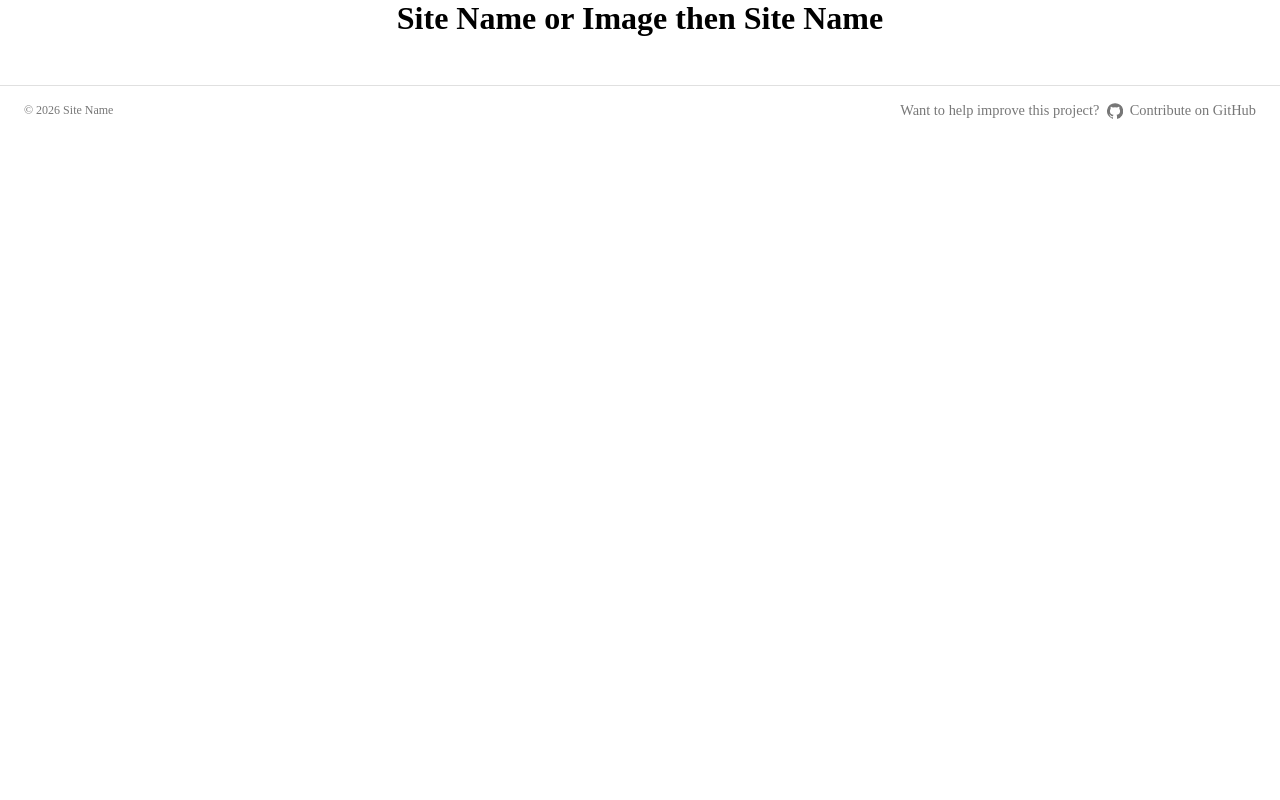
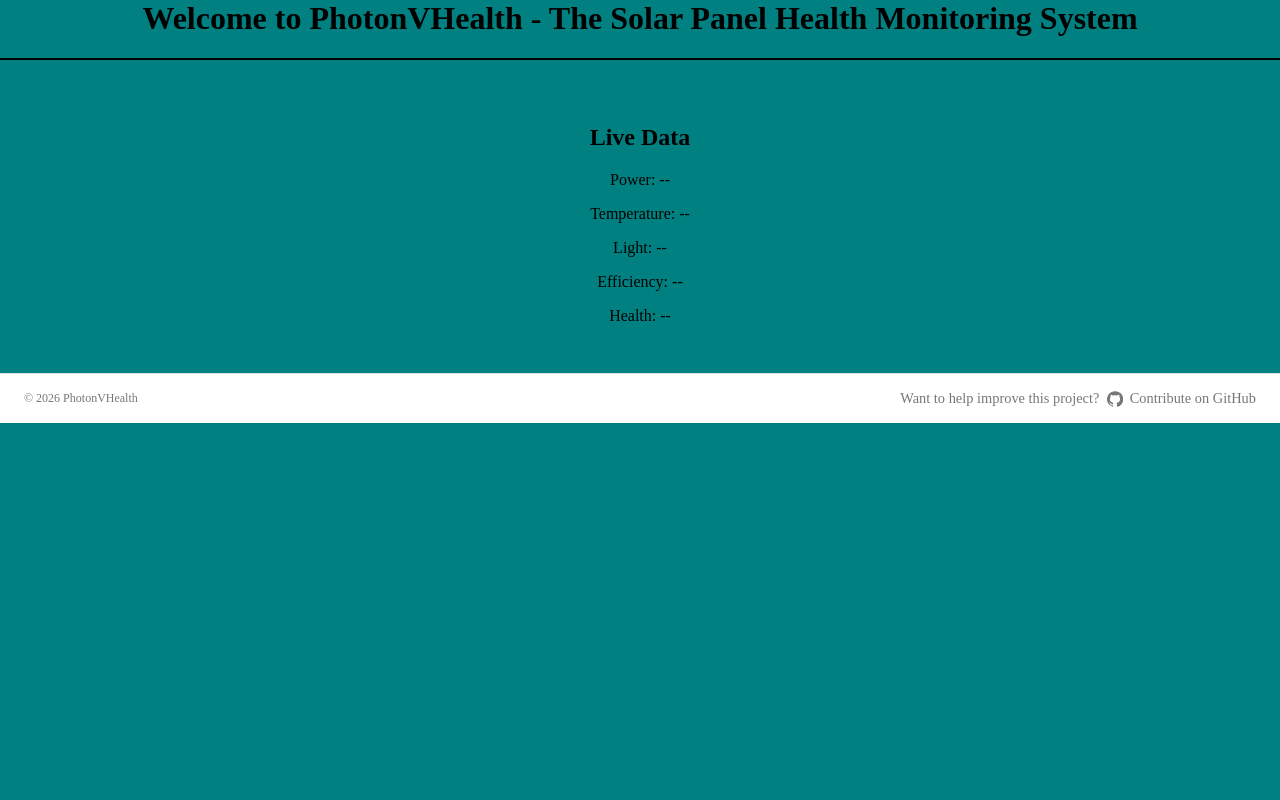
Before and after one commit to Skayyali3/PhotonVHealth, a Flask app: page / in a window 1280 px wide. Run offline with Flask 3, Linux system fonts and the light colour scheme.

Commit message:
UI: Now Exists, sorta

```diff
--- a/website/main.py
+++ b/website/main.py
@@ -8,17 +8,17 @@ app = Flask(__name__)
 def index():
   return render_template("index.html")
 
-latest_data = {}
+latestData = {}
 
 @app.route('/api/data', methods=['POST'])
 def receive_data():
-    global latest_data
-    latest_data = request.json
+    global latestData
+    latestData = request.json
     return jsonify({"status": "ok"})
 
 @app.route('/api/latest')
 def get_latest():
-    return jsonify(latest_data)
+    return jsonify(latestData)
 
 @app.context_processor
 def inject_year():
--- a/website/static/css/styles.css
+++ b/website/static/css/styles.css
@@ -1,6 +1,7 @@
 body {
     text-align: center;
     margin: 0;
+    background-color: teal;
 }
 
 .site-footer {
--- a/website/static/images/icon.txt
+++ /dev/null
@@ -1 +0,0 @@
-Replace with icon
--- a/website/static/js/script.js
+++ b/website/static/js/script.js
@@ -2,7 +2,11 @@ async function fetchData() {
   const res = await fetch('/api/latest');
   const data = await res.json();
 
-  console.log(data);
+  document.getElementById("power").innerText = data.power ?? "--";
+  document.getElementById("temp").innerText = data.temp ?? "--";
+  document.getElementById("light").innerText = data.light ?? "--";
+  document.getElementById("eff").innerText = data.efficiency ?? "--";
+  document.getElementById("health").innerText = data.health ?? "--";
 }
 
 document.addEventListener('DOMContentLoaded', () => {
--- a/website/templates/index.html
+++ b/website/templates/index.html
@@ -6,19 +6,33 @@
   <link rel="manifest" href="{{ url_for('static', filename='manifest.json') }}">
   <link rel="stylesheet" href="{{ url_for('static', filename='css/styles.css') }}">
   <link rel="icon" href="{{ url_for('static', filename='images/icon.png') }}" type="image/png">
-  <title></title>
+  <title>PhotonVHealth - Solar Panel Health Monitoring System</title>
 </head>
 
 <body>
-  <h1>Site Name or Image then Site Name</h1>
+  <h1>Welcome to PhotonVHealth - The Solar Panel Health Monitoring System</h1>
+
+  <hr style="border: 1px solid black;">
+  <br><br>
+
+  <div id="dashboard">
+  <h2>Live Data</h2>
+
+    <p>Power: <span id="power">--</span></p>
+    <p>Temperature: <span id="temp">--</span></p>
+    <p>Light: <span id="light">--</span></p>
+    <p>Efficiency: <span id="eff">--</span></p>
+    <p>Health: <span id="health">--</span></p>
+  </div>
+
   <footer class="site-footer">
     <div class="footer-left">
-      <small>© {{ current_year }} Site Name</small>
+      <small>© {{ current_year }} PhotonVHealth</small>
     </div>
 
     <div class="footer-right">
       <span>Want to help improve this project?</span>
-      <a href="https://github.com/Skayyali3/REPONAME" target="_blank" rel="noopener noreferrer"
+      <a href="https://github.com/Skayyali3/PhotonVHealth" target="_blank" rel="noopener noreferrer"
         class="github-link">
         <svg class="github-icon" viewBox="0 0 24 24" aria-hidden="true">
           <path
```
Also changed, not shown: website/static/images/icon.png (added).
